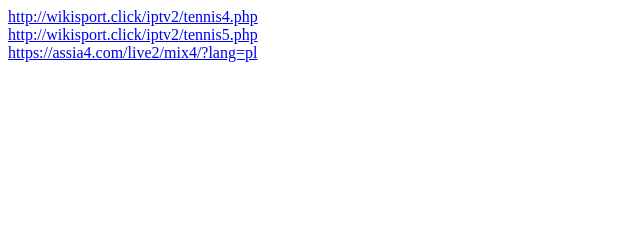
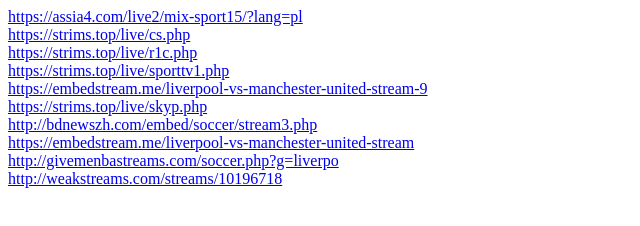
Before and after one commit to yasiaa/yasiaa.github.io, a plain HTML site: page index.html in a window 1280 px wide. Shown: the whole page, without its empty margins (0-640 px from the left). Drawn offline with Linux system fonts and the light colour scheme.

Commit message:
Update for index.html

```diff
--- a/index.html
+++ b/index.html
@@ -1,3 +1,10 @@
-<a href="http://wikisport.click/iptv2/tennis4.php">http://wikisport.click/iptv2/tennis4.php</a><br>
-<a href="http://wikisport.click/iptv2/tennis5.php">http://wikisport.click/iptv2/tennis5.php</a><br>
-<a href="https://assia4.com/live2/mix4/?lang=pl">https://assia4.com/live2/mix4/?lang=pl</a><br>
+<a href="https://assia4.com/live2/mix-sport15/?lang=pl">https://assia4.com/live2/mix-sport15/?lang=pl</a><br>
+<a href="https://strims.top/live/cs.php">https://strims.top/live/cs.php</a><br>
+<a href="https://strims.top/live/r1c.php">https://strims.top/live/r1c.php</a><br>
+<a href="https://strims.top/live/sporttv1.php">https://strims.top/live/sporttv1.php</a><br>
+<a href="https://embedstream.me/liverpool-vs-manchester-united-stream-9">https://embedstream.me/liverpool-vs-manchester-united-stream-9</a><br>
+<a href="https://strims.top/live/skyp.php">https://strims.top/live/skyp.php</a><br>
+<a href="http://bdnewszh.com/embed/soccer/stream3.php">http://bdnewszh.com/embed/soccer/stream3.php</a><br>
+<a href="https://embedstream.me/liverpool-vs-manchester-united-stream">https://embedstream.me/liverpool-vs-manchester-united-stream</a><br>
+<a href="http://givemenbastreams.com/soccer.php?g=liverpo">http://givemenbastreams.com/soccer.php?g=liverpo</a><br>
+<a href="http://weakstreams.com/streams/10196718">http://weakstreams.com/streams/10196718</a><br>
```
